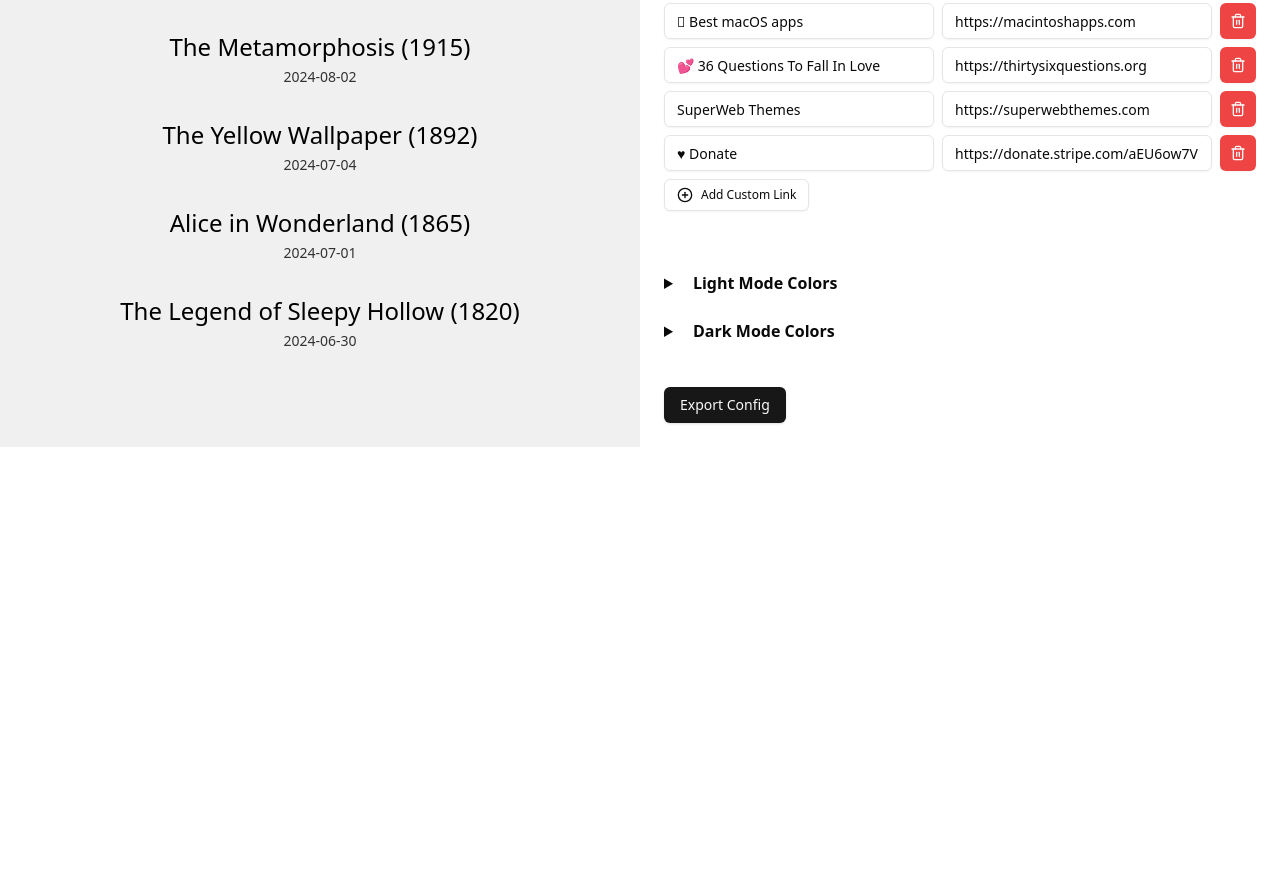
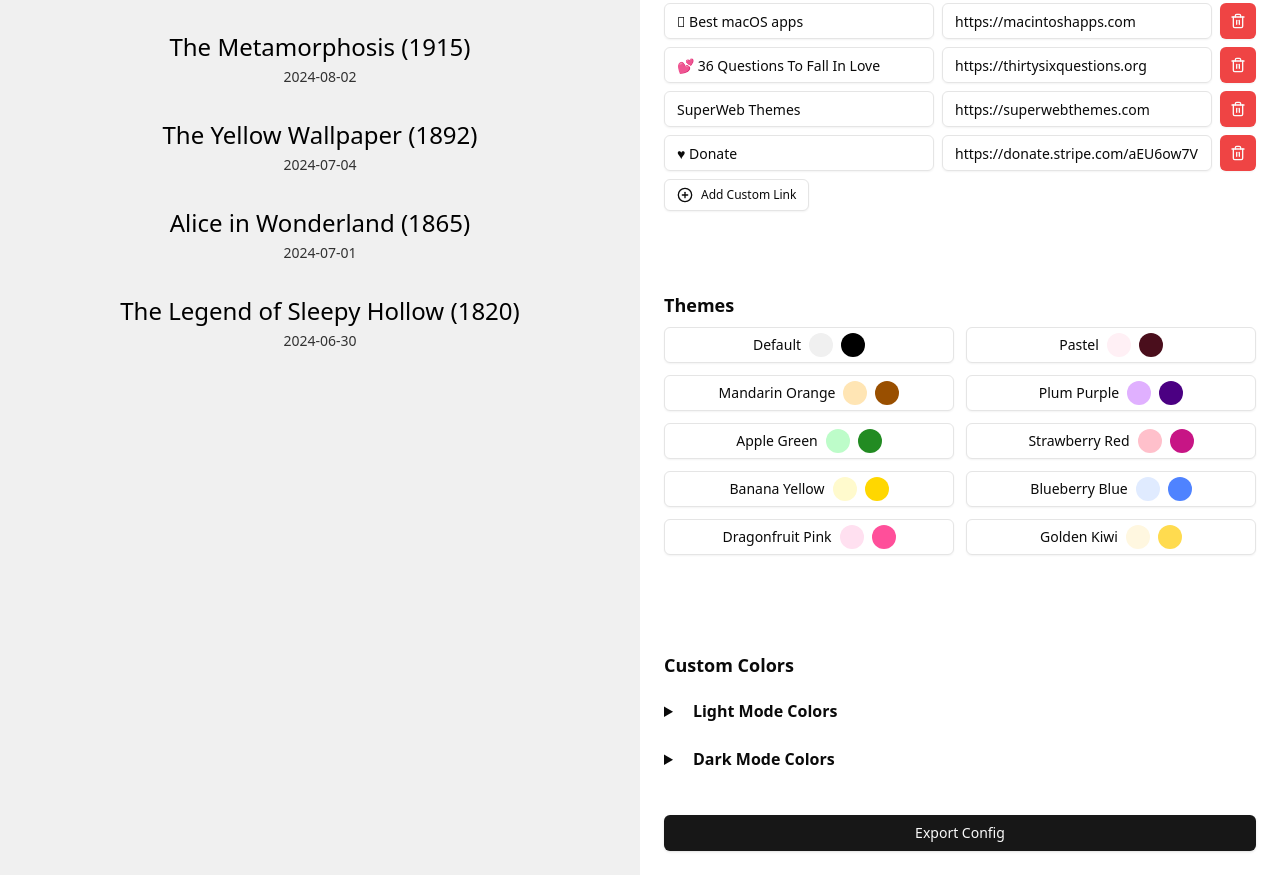
Before and after one commit to trevortylerlee/treelink-tool, an Astro site: page / in a window 1280 px wide. Shown: the part 849-1724 px from the top of the page. Before the commit the page ends 1296 px from the top, so only its background shows below. Built offline with nearby package versions, Linux system fonts and the light colour scheme; Astro itself is replaced by a stand-in of ours.

Commit message:
quick save

```diff
--- a/package.json
+++ b/package.json
@@ -21,6 +21,7 @@
     "@radix-ui/react-icons": "^1.3.0",
     "@radix-ui/react-label": "^2.1.0",
     "@radix-ui/react-popover": "^1.1.2",
+    "@radix-ui/react-radio-group": "^1.2.1",
     "@radix-ui/react-select": "^2.1.2",
     "@radix-ui/react-slot": "^1.1.0",
     "@radix-ui/react-tabs": "^1.1.1",
--- a/src/components/SiteConfigEditor.tsx
+++ b/src/components/SiteConfigEditor.tsx
@@ -1,4 +1,5 @@
-import React, {
+import {
+  type ChangeEvent,
   useState,
   useCallback,
   useMemo,
@@ -17,15 +18,9 @@ import { Input } from "@/components/ui/input";
 import { Label } from "@/components/ui/label";
 import { Button } from "@/components/ui/button";
 import { IconCombobox } from "./IconCombobox";
+import ThemeSelector from "./ThemeSelector";
 import { Checkbox } from "./ui/checkbox";
 import { PlusCircle, Trash2 } from "lucide-react";
-
-interface SiteConfigEditorProps {
-  config: SiteConfig;
-  setConfig: Dispatch<SetStateAction<SiteConfig>>;
-  colors: Colors;
-  setColors: Dispatch<SetStateAction<Colors>>;
-}
 
 const hexToRgb = (hex: string) => {
   const bigint = parseInt(hex.slice(1), 16);
@@ -46,12 +41,19 @@ const getCssVarName = (mode: string, category: string, key: string) => {
   return prefix + kebabKey;
 };
 
-const SiteConfigEditor: React.FC<SiteConfigEditorProps> = ({
+interface SiteConfigEditorProps {
+  config: SiteConfig;
+  setConfig: Dispatch<SetStateAction<SiteConfig>>;
+  colors: Colors;
+  setColors: Dispatch<SetStateAction<Colors>>;
+}
+
+const SiteConfigEditor = ({
   config,
   setConfig,
   colors,
   setColors,
-}) => {
+}: SiteConfigEditorProps) => {
   const [numberOfIconLinks, setNumberOfIconLinks] = useState(4);
 
   const updateConfig = useCallback((key: keyof SiteConfig, value: any) => {
@@ -87,7 +89,7 @@ const SiteConfigEditor: React.FC<SiteConfigEditorProps> = ({
   );
 
   const handleFileUpload = useCallback(
-    (event: React.ChangeEvent<HTMLInputElement>) => {
+    (event: ChangeEvent<HTMLInputElement>) => {
       const file = event.target.files?.[0];
       if (file) {
         const reader = new FileReader();
@@ -188,7 +190,7 @@ const SiteConfigEditor: React.FC<SiteConfigEditorProps> = ({
       // For now, we'll just add a placeholder text file
       zip.file(
         "profile-picture.txt",
-        "Please manually add your profile picture here.",
+        'There was an error exporting your profile picture. Please manually add it to your project in /src/assets. It should be a square jpg file named "profile-picture.jpg".',
       );
     }
     // Generate the zip file
@@ -228,12 +230,10 @@ const SiteConfigEditor: React.FC<SiteConfigEditorProps> = ({
               Active
             </span>
           </summary>
-          <div className="mt-4 rounded bg-white p-3 shadow-lg">
+          <div className="mt-4 rounded bg-white p-3">
             {Object.entries(categories).map(([category, categoryColors]) => (
               <div key={category} className="mb-6">
-                <h3 className="mb-3 text-xl font-semibold capitalize">
-                  {category}
-                </h3>
+                <h3 className="mb-3 font-semibold capitalize">{category}</h3>
                 <div className="3xl:grid-cols-6 grid grid-cols-1 gap-4 md:grid-cols-2 lg:grid-cols-3 xl:grid-cols-4 2xl:grid-cols-6">
                   {Object.entries(categoryColors).map(([key, value]) => (
                     <div key={key}>
@@ -273,7 +273,7 @@ const SiteConfigEditor: React.FC<SiteConfigEditorProps> = ({
   }, [colors, updateColor]);
 
   return (
-    <div className="space-y-8 p-6">
+    <div className="space-y-8 p-2 sm:p-6">
       <div className="space-y-4">
         <div>
           <Label htmlFor="name">Name</Label>
@@ -326,7 +326,10 @@ const SiteConfigEditor: React.FC<SiteConfigEditorProps> = ({
             >
               Enable blog
             </Label>
-            <Label className="text-sm text-muted-foreground" htmlFor="blog">
+            <Label
+              className="text-sm font-normal text-muted-foreground"
+              htmlFor="blog"
+            >
               You can change the titles and content of your blog posts later.
             </Label>
           </div>
@@ -407,8 +410,17 @@ const SiteConfigEditor: React.FC<SiteConfigEditorProps> = ({
           <PlusCircle className="mr-2 size-4" /> Add Custom Link
         </Button>
       </div>
-      <div className="pt-4">{renderColorInputs}</div>
-      <Button onClick={exportConfigZip}>Export Config</Button>
+      <div className="py-12">
+        <h3 className="mb-2 text-lg font-semibold">Themes</h3>
+        <ThemeSelector updateColor={updateColor} />
+      </div>
+      <div className="pt-4">
+        <h3 className="mb-2 text-lg font-semibold">Custom Colors</h3>
+        {renderColorInputs}
+      </div>
+      <Button className="w-full" onClick={exportConfigZip}>
+        Export Config
+      </Button>
     </div>
   );
 };
--- /dev/null
+++ b/src/components/ThemeSelector.tsx
@@ -0,0 +1,581 @@
+import { Button } from "./ui/button";
+
+import type { Colors, ModeColors } from "@/types";
+
+const themes: { name: string; colors: Colors }[] = [
+  {
+    name: "Default",
+    colors: {
+      light: {
+        basic: {
+          background: "#f0f0f0",
+          foreground: "#000000",
+          foregroundMuted: "#323232",
+        },
+        iconLink: {
+          background: "#ffffff",
+          backgroundHover: "#f0f0f0",
+          outline: "#323232",
+          outlineHover: "#000000",
+          text: "#000000",
+          textHover: "#000000",
+        },
+        customLink: {
+          background: "#ffffff",
+          backgroundHover: "#f0f0f0",
+          outline: "#323232",
+          outlineHover: "#000000",
+          text: "#000000",
+          textHover: "#000000",
+        },
+      },
+      dark: {
+        basic: {
+          background: "#0a0a0a",
+          foreground: "#ffffff",
+          foregroundMuted: "#cdcdcd",
+        },
+        iconLink: {
+          background: "#000000",
+          backgroundHover: "#323232",
+          outline: "#cdcdcd",
+          outlineHover: "#ffffff",
+          text: "#ffffff",
+          textHover: "#ffffff",
+        },
+        customLink: {
+          background: "#000000",
+          backgroundHover: "#323232",
+          outline: "#cdcdcd",
+          outlineHover: "#ffffff",
+          text: "#ffffff",
+          textHover: "#ffffff",
+        },
+      },
+    },
+  },
+  {
+    name: "Pastel",
+    colors: {
+      light: {
+        basic: {
+          background: "#FFF0F5",
+          foreground: "#4A0E1C",
+          foregroundMuted: "#7E6B8F",
+        },
+        iconLink: {
+          background: "#FFFFFF",
+          backgroundHover: "#FFF0F5",
+          outline: "#7E6B8F",
+          outlineHover: "#4A0E1C",
+          text: "#4A0E1C",
+          textHover: "#4A0E1C",
+        },
+        customLink: {
+          background: "#FFFFFF",
+          backgroundHover: "#FFF0F5",
+          outline: "#7E6B8F",
+          outlineHover: "#4A0E1C",
+          text: "#4A0E1C",
+          textHover: "#4A0E1C",
+        },
+      },
+      dark: {
+        basic: {
+          background: "#4A0E1C",
+          foreground: "#FFF0F5",
+          foregroundMuted: "#C3B1E1",
+        },
+        iconLink: {
+          background: "#7E6B8F",
+          backgroundHover: "#6A5ACD",
+          outline: "#C3B1E1",
+          outlineHover: "#FFF0F5",
+          text: "#FFF0F5",
+          textHover: "#FFF0F5",
+        },
+        customLink: {
+          background: "#7E6B8F",
+          backgroundHover: "#6A5ACD",
+          outline: "#C3B1E1",
+          outlineHover: "#FFF0F5",
+          text: "#FFF0F5",
+          textHover: "#FFF0F5",
+        },
+      },
+    },
+  },
+  {
+    name: "Mandarin Orange",
+    colors: {
+      light: {
+        basic: {
+          background: "#FFE5B4",
+          foreground: "#994F00",
+          foregroundMuted: "#CC7A00",
+        },
+        iconLink: {
+          background: "#FFFFFF",
+          backgroundHover: "#FFE5B4",
+          outline: "#CC7A00",
+          outlineHover: "#994F00",
+          text: "#994F00",
+          textHover: "#994F00",
+        },
+        customLink: {
+          background: "#FFFFFF",
+          backgroundHover: "#FFE5B4",
+          outline: "#CC7A00",
+          outlineHover: "#994F00",
+          text: "#994F00",
+          textHover: "#994F00",
+        },
+      },
+      dark: {
+        basic: {
+          background: "#994F00",
+          foreground: "#FFE5B4",
+          foregroundMuted: "#FFCC99",
+        },
+        iconLink: {
+          background: "#CC7A00",
+          backgroundHover: "#E67E00",
+          outline: "#FFCC99",
+          outlineHover: "#FFE5B4",
+          text: "#FFE5B4",
+          textHover: "#FFE5B4",
+        },
+        customLink: {
+          background: "#CC7A00",
+          backgroundHover: "#E67E00",
+          outline: "#FFCC99",
+          outlineHover: "#FFE5B4",
+          text: "#FFE5B4",
+          textHover: "#FFE5B4",
+        },
+      },
+    },
+  },
+  {
+    name: "Plum Purple",
+    colors: {
+      light: {
+        basic: {
+          background: "#E0B0FF",
+          foreground: "#4B0082",
+          foregroundMuted: "#7D26CD",
+        },
+        iconLink: {
+          background: "#FFFFFF",
+          backgroundHover: "#E0B0FF",
+          outline: "#7D26CD",
+          outlineHover: "#4B0082",
+          text: "#4B0082",
+          textHover: "#4B0082",
+        },
+        customLink: {
+          background: "#FFFFFF",
+          backgroundHover: "#E0B0FF",
+          outline: "#7D26CD",
+          outlineHover: "#4B0082",
+          text: "#4B0082",
+          textHover: "#4B0082",
+        },
+      },
+      dark: {
+        basic: {
+          background: "#4B0082",
+          foreground: "#E0B0FF",
+          foregroundMuted: "#BA8CCC",
+        },
+        iconLink: {
+          background: "#7D26CD",
+          backgroundHover: "#9400D3",
+          outline: "#BA8CCC",
+          outlineHover: "#E0B0FF",
+          text: "#E0B0FF",
+          textHover: "#E0B0FF",
+        },
+        customLink: {
+          background: "#7D26CD",
+          backgroundHover: "#9400D3",
+          outline: "#BA8CCC",
+          outlineHover: "#E0B0FF",
+          text: "#E0B0FF",
+          textHover: "#E0B0FF",
+        },
+      },
+    },
+  },
+  {
+    name: "Apple Green",
+    colors: {
+      light: {
+        basic: {
+          background: "#BDFCC9",
+          foreground: "#228B22",
+          foregroundMuted: "#6B8E23",
+        },
+        iconLink: {
+          background: "#FFFFFF",
+          backgroundHover: "#BDFCC9",
+          outline: "#6B8E23",
+          outlineHover: "#228B22",
+          text: "#228B22",
+          textHover: "#228B22",
+        },
+        customLink: {
+          background: "#FFFFFF",
+          backgroundHover: "#BDFCC9",
+          outline: "#6B8E23",
+          outlineHover: "#228B22",
+          text: "#228B22",
+          textHover: "#228B22",
+        },
+      },
+      dark: {
+        basic: {
+          background: "#228B22",
+          foreground: "#BDFCC9",
+          foregroundMuted: "#9DE09B",
+        },
+        iconLink: {
+          background: "#6B8E23",
+          backgroundHover: "#556B2F",
+          outline: "#9DE09B",
+          outlineHover: "#BDFCC9",
+          text: "#BDFCC9",
+          textHover: "#BDFCC9",
+        },
+        customLink: {
+          background: "#6B8E23",
+          backgroundHover: "#556B2F",
+          outline: "#9DE09B",
+          outlineHover: "#BDFCC9",
+          text: "#BDFCC9",
+          textHover: "#BDFCC9",
+        },
+      },
+    },
+  },
+  {
+    name: "Strawberry Red",
+    colors: {
+      light: {
+        basic: {
+          background: "#FFC0CB",
+          foreground: "#C71585",
+          foregroundMuted: "#FF69B4",
+        },
+        iconLink: {
+          background: "#FFFFFF",
+          backgroundHover: "#FFC0CB",
+          outline: "#FF69B4",
+          outlineHover: "#C71585",
+          text: "#C71585",
+          textHover: "#C71585",
+        },
+        customLink: {
+          background: "#FFFFFF",
+          backgroundHover: "#FFC0CB",
+          outline: "#FF69B4",
+          outlineHover: "#C71585",
+          text: "#C71585",
+          textHover: "#C71585",
+        },
+      },
+      dark: {
+        basic: {
+          background: "#C71585",
+          foreground: "#FFC0CB",
+          foregroundMuted: "#FFA7C5",
+        },
+        iconLink: {
+          background: "#FF69B4",
+          backgroundHover: "#FF1493",
+          outline: "#FFA7C5",
+          outlineHover: "#FFC0CB",
+          text: "#FFC0CB",
+          textHover: "#FFC0CB",
+        },
+        customLink: {
+          background: "#FF69B4",
+          backgroundHover: "#FF1493",
+          outline: "#FFA7C5",
+          outlineHover: "#FFC0CB",
+          text: "#FFC0CB",
+          textHover: "#FFC0CB",
+        },
+      },
+    },
+  },
+  {
+    name: "Banana Yellow",
+    colors: {
+      light: {
+        basic: {
+          background: "#FFFACD",
+          foreground: "#FFD700",
+          foregroundMuted: "#EEC900",
+        },
+        iconLink: {
+          background: "#FFFFFF",
+          backgroundHover: "#FFFACD",
+          outline: "#EEC900",
+          outlineHover: "#FFD700",
+          text: "#FFD700",
+          textHover: "#FFD700",
+        },
+        customLink: {
+          background: "#FFFFFF",
+          backgroundHover: "#FFFACD",
+          outline: "#EEC900",
+          outlineHover: "#FFD700",
+          text: "#FFD700",
+          textHover: "#FFD700",
+        },
+      },
+      dark: {
+        basic: {
+          background: "#FFD700",
+          foreground: "#FFFACD",
+          foregroundMuted: "#FFF68F",
+        },
+        iconLink: {
+          background: "#EEC900",
+          backgroundHover: "#DAA520",
+          outline: "#FFF68F",
+          outlineHover: "#FFFACD",
+          text: "#FFFACD",
+          textHover: "#FFFACD",
+        },
+        customLink: {
+          background: "#EEC900",
+          backgroundHover: "#DAA520",
+          outline: "#FFF68F",
+          outlineHover: "#FFFACD",
+          text: "#FFFACD",
+          textHover: "#FFFACD",
+        },
+      },
+    },
+  },
+  {
+    name: "Blueberry Blue",
+    colors: {
+      light: {
+        basic: {
+          background: "#E0EBFF",
+          foreground: "#4F83FF",
+          foregroundMuted: "#3A6BDF",
+        },
+        iconLink: {
+          background: "#FFFFFF",
+          backgroundHover: "#E0EBFF",
+          outline: "#3A6BDF",
+          outlineHover: "#4F83FF",
+          text: "#4F83FF",
+          textHover: "#4F83FF",
+        },
+        customLink: {
+          background: "#FFFFFF",
+          backgroundHover: "#E0EBFF",
+          outline: "#3A6BDF",
+          outlineHover: "#4F83FF",
+          text: "#4F83FF",
+          textHover: "#4F83FF",
+        },
+      },
+      dark: {
+        basic: {
+          background: "#4F83FF",
+          foreground: "#E0EBFF",
+          foregroundMuted: "#BFD1FF",
+        },
+        iconLink: {
+          background: "#3A6BDF",
+          backgroundHover: "#335FC9",
+          outline: "#BFD1FF",
+          outlineHover: "#E0EBFF",
+          text: "#E0EBFF",
+          textHover: "#E0EBFF",
+        },
+        customLink: {
+          background: "#3A6BDF",
+          backgroundHover: "#335FC9",
+          outline: "#BFD1FF",
+          outlineHover: "#E0EBFF",
+          text: "#E0EBFF",
+          textHover: "#E0EBFF",
+        },
+      },
+    },
+  },
+  {
+    name: "Dragonfruit Pink",
+    colors: {
+      light: {
+        basic: {
+          background: "#FFE0F0",
+          foreground: "#FF4F9A",
+          foregroundMuted: "#E23F80",
+        },
+        iconLink: {
+          background: "#FFFFFF",
+          backgroundHover: "#FFE0F0",
+          outline: "#E23F80",
+          outlineHover: "#FF4F9A",
+          text: "#FF4F9A",
+          textHover: "#FF4F9A",
+        },
+        customLink: {
+          background: "#FFFFFF",
+          backgroundHover: "#FFE0F0",
+          outline: "#E23F80",
+          outlineHover: "#FF4F9A",
+          text: "#FF4F9A",
+          textHover: "#FF4F9A",
+        },
+      },
+      dark: {
+        basic: {
+          background: "#FF4F9A",
+          foreground: "#FFE0F0",
+          foregroundMuted: "#FFB6D5",
+        },
+        iconLink: {
+          background: "#E23F80",
+          backgroundHover: "#C9346B",
+          outline: "#FFB6D5",
+          outlineHover: "#FFE0F0",
+          text: "#FFE0F0",
+          textHover: "#FFE0F0",
+        },
+        customLink: {
+          background: "#E23F80",
+          backgroundHover: "#C9346B",
+          outline: "#FFB6D5",
+          outlineHover: "#FFE0F0",
+          text: "#FFE0F0",
+          textHover: "#FFE0F0",
+        },
+      },
+    },
+  },
+  {
+    name: "Golden Kiwi",
+    colors: {
+      light: {
+        basic: {
+          background: "#FFF7E0",
+          foreground: "#FFDB4F",
+          foregroundMuted: "#E2B93F",
+        },
+        iconLink: {
+          background: "#FFFFFF",
+          backgroundHover: "#FFF7E0",
+          outline: "#E2B93F",
+          outlineHover: "#FFDB4F",
+          text: "#FFDB4F",
+          textHover: "#FFDB4F",
+        },
+        customLink: {
+          background: "#FFFFFF",
+          backgroundHover: "#FFF7E0",
+          outline: "#E2B93F",
+          outlineHover: "#FFDB4F",
+          text: "#FFDB4F",
+          textHover: "#FFDB4F",
+        },
+      },
+      dark: {
+        basic: {
+          background: "#FFDB4F",
+          foreground: "#FFF7E0",
+          foregroundMuted: "#FFEBB6",
+        },
+        iconLink: {
+          background: "#E2B93F",
+          backgroundHover: "#C99934",
+          outline: "#FFEBB6",
+          outlineHover: "#FFF7E0",
+          text: "#FFF7E0",
+          textHover: "#FFF7E0",
+        },
+        customLink: {
+          background: "#E2B93F",
+          backgroundHover: "#C99934",
+          outline: "#FFEBB6",
+          outlineHover: "#FFF7E0",
+          text: "#FFF7E0",
+          textHover: "#FFF7E0",
+        },
+      },
+    },
+  },
+];
+
+interface ThemeSelectorProps {
+  updateColor: (
+    mode: "light" | "dark",
+    category: keyof ModeColors,
+    key: string,
+    value: string,
+  ) => void;
+}
+
+const ThemeSelector = ({ updateColor }: ThemeSelectorProps) => {
+  const handleThemeChange = (themeName: string) => {
+    const selectedTheme = themes.find((theme) => theme.name === themeName);
+    if (selectedTheme) {
+      ["light", "dark"].forEach((mode) => {
+        Object.entries(selectedTheme.colors[mode as "light" | "dark"]).forEach(
+          ([category, colors]) => {
+            Object.entries(colors).forEach(([key, value]) => {
+              updateColor(
+                mode as "light" | "dark",
+                category as keyof ModeColors,
+                key,
+                value,
+              );
+            });
+          },
+        );
+      });
+    }
+  };
+
+  return (
+    <div className="flex flex-col gap-y-3 md:grid md:grid-cols-2 md:gap-x-3">
+      {themes.map((theme) => (
+        <div key={theme.name}>
+          <Button
+            value={theme.name}
+            id={theme.name}
+            variant="outline"
+            onClick={() => handleThemeChange(theme.name)}
+            className="w-full"
+          >
+            <div className="flex items-center gap-x-2">
+              {theme.name}
+              <div
+                className="size-6 rounded-full"
+                style={{
+                  backgroundColor: theme.colors.light.basic.background,
+                }}
+              />
+              <div
+                className="size-6 rounded-full"
+                style={{
+                  backgroundColor: theme.colors.light.basic.foreground,
+                }}
+              />
+            </div>
+          </Button>
+        </div>
+      ))}
+    </div>
+  );
+};
+
+export default ThemeSelector;
--- a/src/components/Tooling.tsx
+++ b/src/components/Tooling.tsx
@@ -116,10 +116,10 @@ export default function Tooling() {
   const [colors, setColors] = useState<Colors>(DEFAULT_COLORS);
 
   return (
-    <>
+    <div className="flex w-full flex-col sm:flex-row">
       <SiteRecreation config={config} />
       <div className="w-full">
-        <div className="mt-6 flex items-center justify-between px-6 py-2">
+        <div className="mt-6 flex items-center justify-between px-2 py-2 sm:px-6">
           <div className="flex items-center gap-1.5">
             <img src="/android-chrome-192x192.png" className="size-8" />
             <p className="flex flex-wrap items-baseline gap-x-3 text-3xl font-bold">
@@ -141,6 +141,6 @@ export default function Tooling() {
           setColors={setColors}
         />
       </div>
-    </>
+    </div>
   );
 }
--- /dev/null
+++ b/src/components/ui/radio-group.tsx
@@ -0,0 +1,42 @@
+import * as React from "react"
+import { CheckIcon } from "@radix-ui/react-icons"
+import * as RadioGroupPrimitive from "@radix-ui/react-radio-group"
+
+import { cn } from "@/lib/utils"
+
+const RadioGroup = React.forwardRef<
+  React.ElementRef<typeof RadioGroupPrimitive.Root>,
+  React.ComponentPropsWithoutRef<typeof RadioGroupPrimitive.Root>
+>(({ className, ...props }, ref) => {
+  return (
+    <RadioGroupPrimitive.Root
+      className={cn("grid gap-2", className)}
+      {...props}
+      ref={ref}
+    />
+  )
+})
+RadioGroup.displayName = RadioGroupPrimitive.Root.displayName
+
+const RadioGroupItem = React.forwardRef<
+  React.ElementRef<typeof RadioGroupPrimitive.Item>,
+  React.ComponentPropsWithoutRef<typeof RadioGroupPrimitive.Item>
+>(({ className, ...props }, ref) => {
+  return (
+    <RadioGroupPrimitive.Item
+      ref={ref}
+      className={cn(
+        "aspect-square h-4 w-4 rounded-full border border-primary text-primary shadow focus:outline-none focus-visible:ring-1 focus-visible:ring-ring disabled:cursor-not-allowed disabled:opacity-50",
+        className
+      )}
+      {...props}
+    >
+      <RadioGroupPrimitive.Indicator className="flex items-center justify-center">
+        <CheckIcon className="h-3.5 w-3.5 fill-primary" />
+      </RadioGroupPrimitive.Indicator>
+    </RadioGroupPrimitive.Item>
+  )
+})
+RadioGroupItem.displayName = RadioGroupPrimitive.Item.displayName
+
+export { RadioGroup, RadioGroupItem }
```
Also changed, not shown: src/components/SiteRecreation.tsx (+5 -5 lines), 1 other file.
